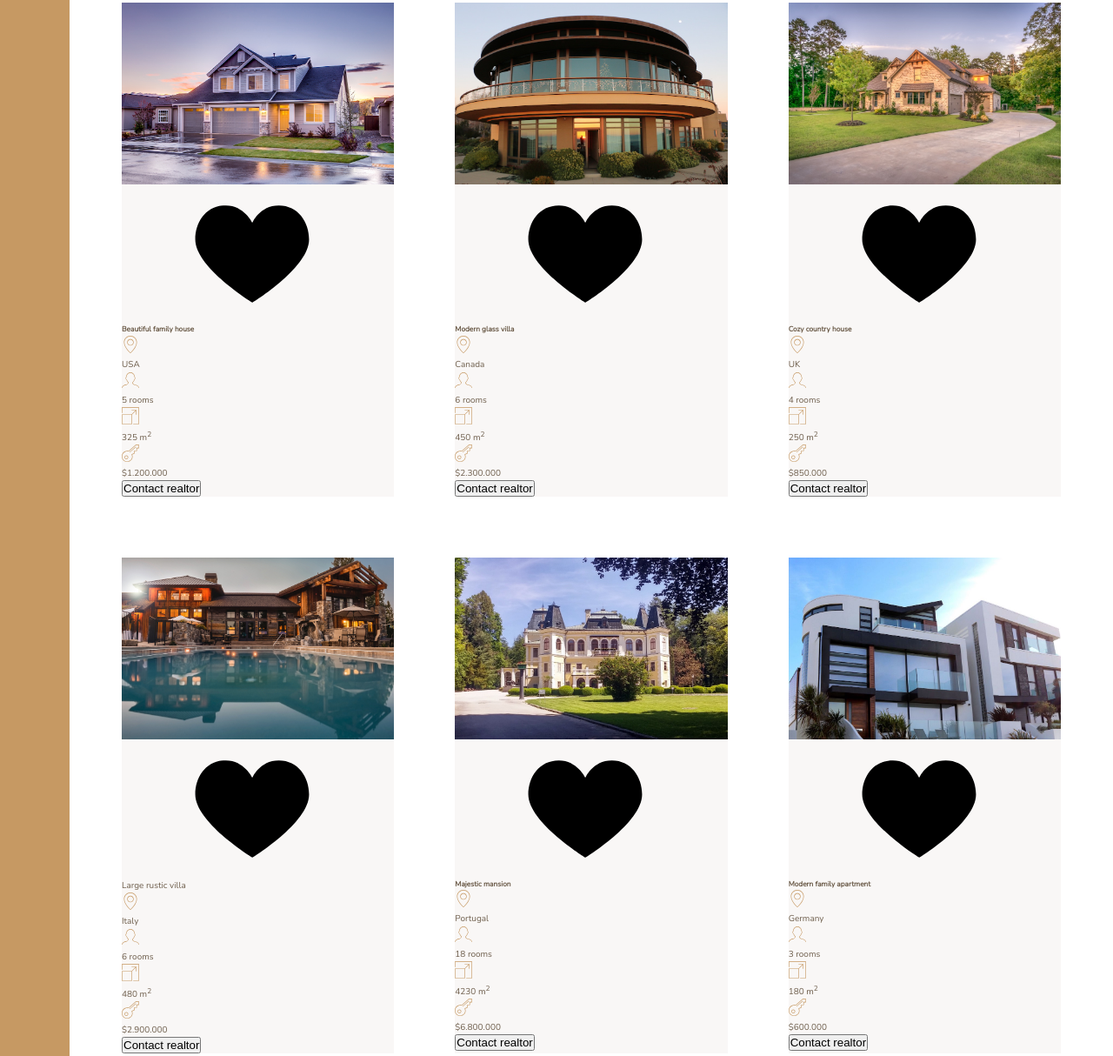
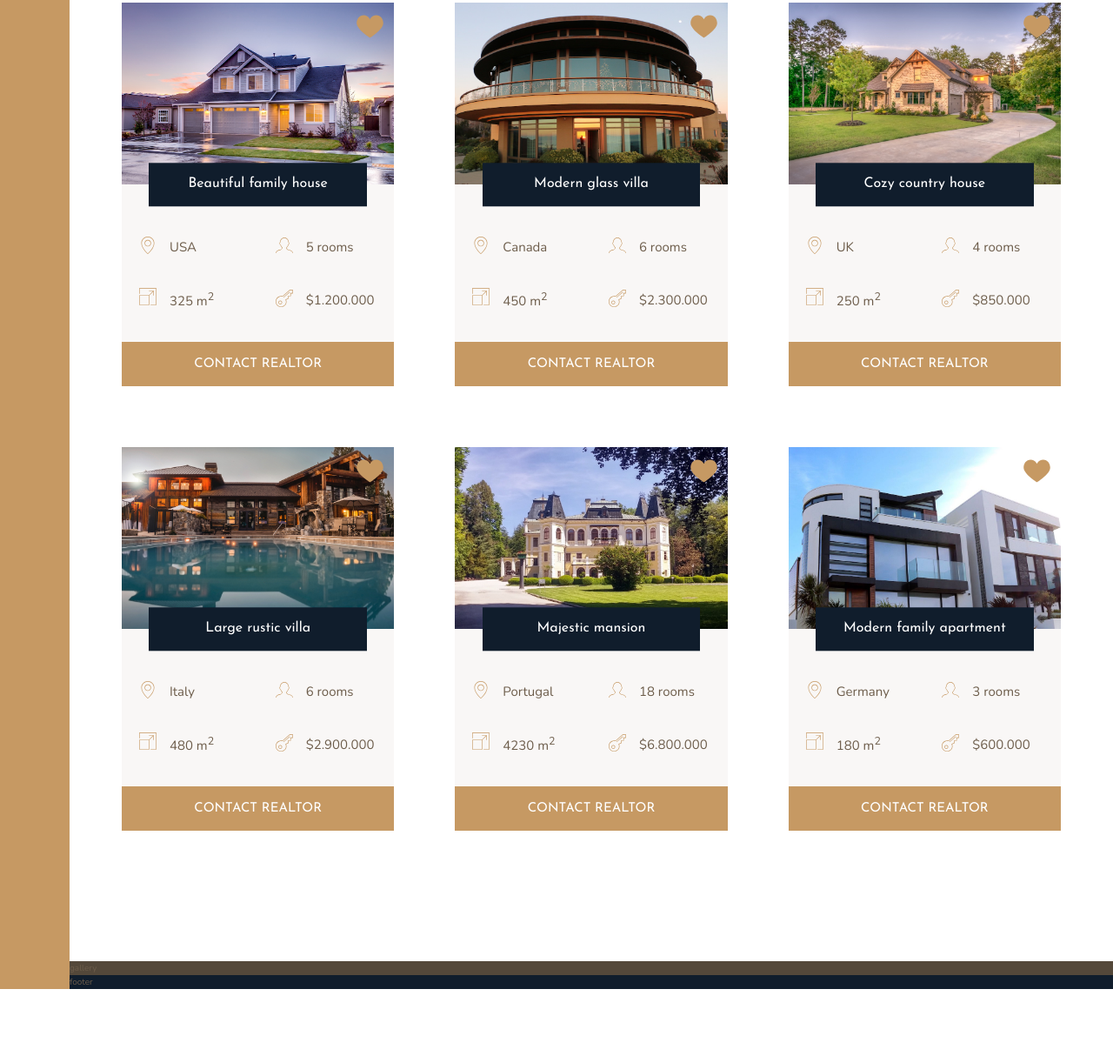
Before and after one commit to giadeagal/css-grid-nexter, a website: page index.html in a window 1280 px wide. Shown: the part 1967-3181 px from the top of the page at 87% size. After the commit the page ends 3104 px from the top, so only its background shows below. Drawn offline with nearby package versions, Linux system fonts and the light colour scheme.

Commit message:
home cards done

```diff
--- a/index.html
+++ b/index.html
@@ -114,7 +114,7 @@
                     </svg>
                     <p>&dollar;1.200.000</p>
                 </div>
-                <button class="cta">Contact realtor</button>
+                <button class="btn home__btn">Contact realtor</button>
             </div>
 
             <div class="home">
@@ -147,7 +147,7 @@
                     </svg>
                     <p>&dollar;2.300.000</p>
                 </div>
-                <button class="cta">Contact realtor</button>
+                <button class="btn home__btn">Contact realtor</button>
             </div>
 
             <div class="home">
@@ -180,14 +180,15 @@
                     </svg>
                     <p>&dollar;850.000</p>
                 </div>
-                <button class="cta">Contact realtor</button>
+                <button class="btn home__btn">Contact realtor</button>
             </div>
 
             <div class="home">
                 <img src="img/house-4.jpeg" alt="House 4" class="home__img">
                 <svg class="home__like">
                     <use href="img/sprite.svg#icon-heart-full" ></use>
-                </svg>Large rustic villa</h5>
+                </svg>
+                <h5 class="home__name">Large rustic villa</h5>
                 <div class="home__location">
                     <svg>
                         <use href="img/sprite.svg#icon-map-pin" ></use>
@@ -212,7 +213,7 @@
                     </svg>
                     <p>&dollar;2.900.000</p>
                 </div>
-                <button class="cta">Contact realtor</button>
+                <button class="btn home__btn">Contact realtor</button>
             </div>
 
             <div class="home">
@@ -245,7 +246,7 @@
                     </svg>
                     <p>&dollar;6.800.000</p>
                 </div>
-                <button class="cta">Contact realtor</button>
+                <button class="btn home__btn">Contact realtor</button>
             </div>
 
             <div class="home">
@@ -278,7 +279,7 @@
                     </svg>
                     <p>&dollar;600.000</p>
                 </div>
-                <button class="cta">Contact realtor</button>
+                <button class="btn home__btn">Contact realtor</button>
             </div>
         </section>
 
--- a/sass/_homes.scss
+++ b/sass/_homes.scss
@@ -10,28 +10,72 @@
 .home {
     background-color: $color-grey-light-1;
 
+    display: grid;
+    grid-template-columns: repeat(2, 1fr);
+    row-gap: 3.5rem;
+
     &__img {
         width: 100%;
+        grid-area: 1/1/2/-1;
     }
 
-    &__like {}
+    &__like {
+        fill: $color-primary;
+        height: 3.5rem;
+        width: 3.5rem;
+        margin: 1rem;
+        grid-area: 1/2/2/-1;
+        justify-self: end;
+        cursor: pointer;
+        transition: all .2s;
 
-    &__name{}
+        &:hover {
+            scale: (1.1);
+            fill: $color-primary-dark;
+        }
+    }
+
+    &__name{
+        grid-area: 1 / 1 / 2 / -1;
+        align-self: end;
+        justify-self: center;
+        transform: translateY(50%);
+
+        width: 80%;
+        font-family: $font-display;
+        font-size: 1.6rem;
+        text-align: center;
+        color: #fff;
+        font-weight: 400;
+        padding: 1.25rem;
+        background-color: $color-secondary;
+;    }
+
+&__location,
+&__rooms {
+    margin-top: 2.5rem;
+}
 
     &__location,
     &__rooms,
     &__area,
     &__price {
 
+        font-size: 1.5rem;
+        margin-left: 2rem;
+        display: flex;
+        align-self: center;
+
         svg {
             fill: $color-primary;
             height: 2rem;
             width: 2rem;
-        }
-
-        p {
-
+            margin-right: 1.5rem;
         }
     }
 
+    &__btn {
+        grid-column: 1 / -1;
+    }
+
 }
```
Also changed, not shown: css/style.css.
